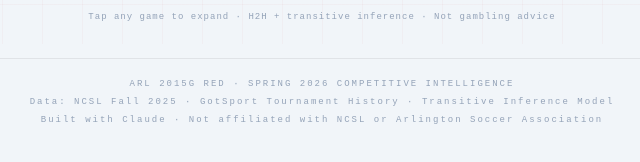
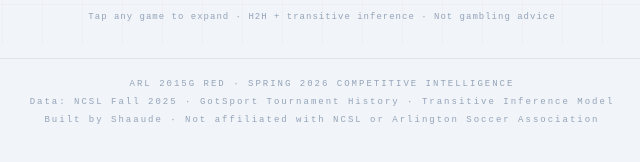
Before and after one commit to shaaude/2015GArlingtonRed_Spring2026, a plain HTML site: page index.html in a window 1280 px wide. Shown: the part 756-918 px from the top of the page, 318-958 px from the left. Drawn offline with Linux system fonts and the light colour scheme.

Commit message:
Update index.html

```diff
--- a/index.html
+++ b/index.html
@@ -200,7 +200,7 @@
   <div class="footer">
     ARL 2015G RED · SPRING 2026 COMPETITIVE INTELLIGENCE<br>
     Data: NCSL Fall 2025 · GotSport Tournament History · Transitive Inference Model<br>
-    Built with Claude · Not affiliated with NCSL or Arlington Soccer Association
+    Built by Shaaude · Not affiliated with NCSL or Arlington Soccer Association
   </div>
 </div>
 
```
